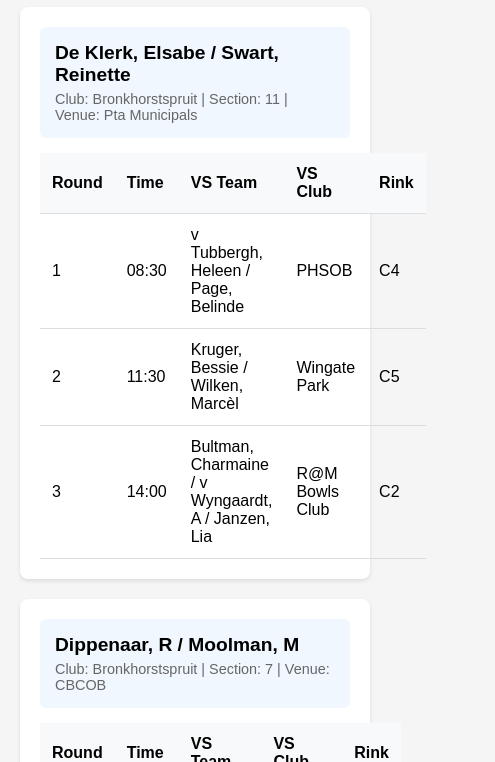
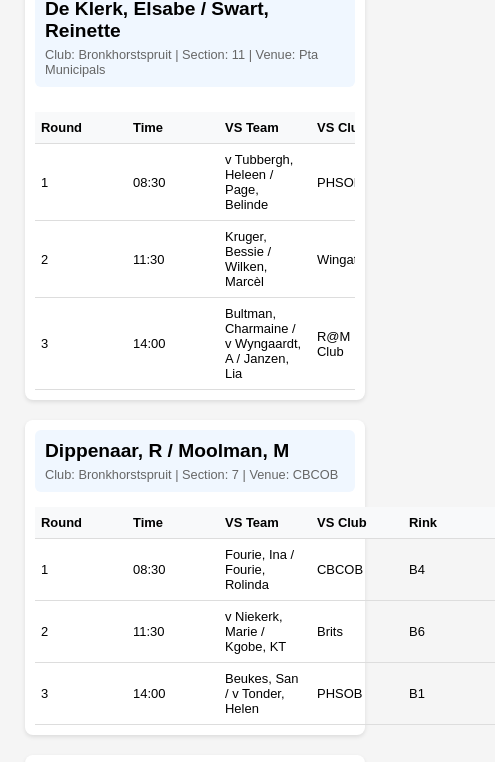
Before and after one commit to daniedeklerk/bgnladiespairs, a plain HTML site: page index.html in a window 390 px wide. Shown: the part 110-872 px from the top of the page, 495 px wide, since content can reach past the window. Drawn offline with Linux system fonts and the light colour scheme.

Commit message:
Update responsiveness

```diff
--- a/index.html
+++ b/index.html
@@ -1,6 +1,7 @@
 <!DOCTYPE html>
 <html>
 <head>
+    <meta name="viewport" content="width=device-width, initial-scale=1.0">
     <style>
         body {
             font-family: Arial, sans-serif;
@@ -10,17 +11,19 @@
         .container {
             max-width: 1200px;
             margin: 0 auto;
+            padding: 0 15px;
         }
         h1 {
             color: #333;
             text-align: center;
+            font-size: clamp(1.5rem, 4vw, 2rem);
         }
         .team-card {
             background-color: white;
             border-radius: 8px;
             box-shadow: 0 2px 4px rgba(0,0,0,0.1);
             margin-bottom: 20px;
-            padding: 20px;
+            padding: 15px;
         }
         .team-header {
             background-color: #f0f7ff;
@@ -32,6 +35,7 @@
             font-size: 1.2em;
             font-weight: bold;
             margin-bottom: 5px;
+            word-wrap: break-word;
         }
         .team-info {
             color: #666;
@@ -43,7 +47,7 @@
             margin-top: 10px;
         }
         th, td {
-            padding: 12px;
+            padding: 12px 8px;
             text-align: left;
             border-bottom: 1px solid #ddd;
         }
@@ -53,6 +57,47 @@
         }
         tr:hover {
             background-color: #f8f9fa;
+        }
+
+        /* Mobile Responsive Styles */
+        @media screen and (max-width: 768px) {
+            body {
+                margin: 10px;
+            }
+
+            .team-card {
+                padding: 10px;
+            }
+
+            .team-header {
+                padding: 10px;
+            }
+
+            /* Make table scrollable horizontally */
+            .table-wrapper {
+                overflow-x: auto;
+                -webkit-overflow-scrolling: touch;
+            }
+
+            table {
+                font-size: 0.9em;
+            }
+
+            th, td {
+                padding: 8px 6px;
+                min-width: 80px;
+            }
+
+            /* Optional: Stack table on very small screens */
+            @media screen and (max-width: 480px) {
+                .team-info {
+                    font-size: 0.8em;
+                }
+
+                th, td {
+                    font-size: 0.9em;
+                }
+            }
         }
     </style>
 </head>
@@ -67,6 +112,7 @@
                     Club: Bronkhorstspruit | Section: 11 | Venue: Pta Municipals
                 </div>
             </div>
+            <div class="table-wrapper">
                 <table>
                     <thead>
                         <tr>
@@ -101,6 +147,7 @@
                         </tr>
                     </tbody>
                 </table>
+            </div>
         </div>
 
         <div class="team-card">
```
Lines whose indentation alone changed are shown as unchanged.
